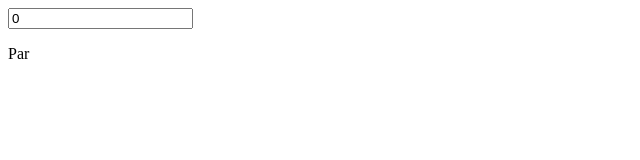
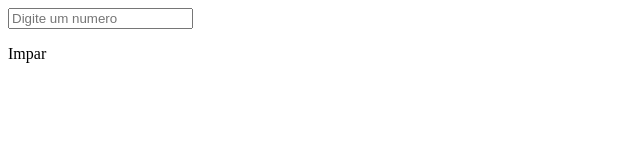
Before and after one commit to AlvesPHGA/unit-test, a React (Vite) app: page / in a window 1280 px wide. Shown: the top 160 px of the page, without its empty margins (0-640 px from the left). Built offline with nearby package versions, Linux system fonts and the light colour scheme.

Commit message:
updated CheckNumber component

```diff
--- a/src/component/CheckNumber/index.tsx
+++ b/src/component/CheckNumber/index.tsx
@@ -1,10 +1,10 @@
 import React from 'react';
 
 const CheckNumber = () => {
-   const [number, setNumber] = React.useState(0);
+   const [number, setNumber] = React.useState('');
    const [error, setError] = React.useState('');
 
-   const isEven = number % 2 === 0;
+   const isEven = parseInt(number) % 2 === 0;
 
    return (
       <>
@@ -23,7 +23,7 @@ const CheckNumber = () => {
 
                setError('');
 
-               setNumber(numberValue);
+               setNumber(rawValue);
             }}
          />
          <p>{isEven ? 'Par' : 'Impar'}</p>
```
